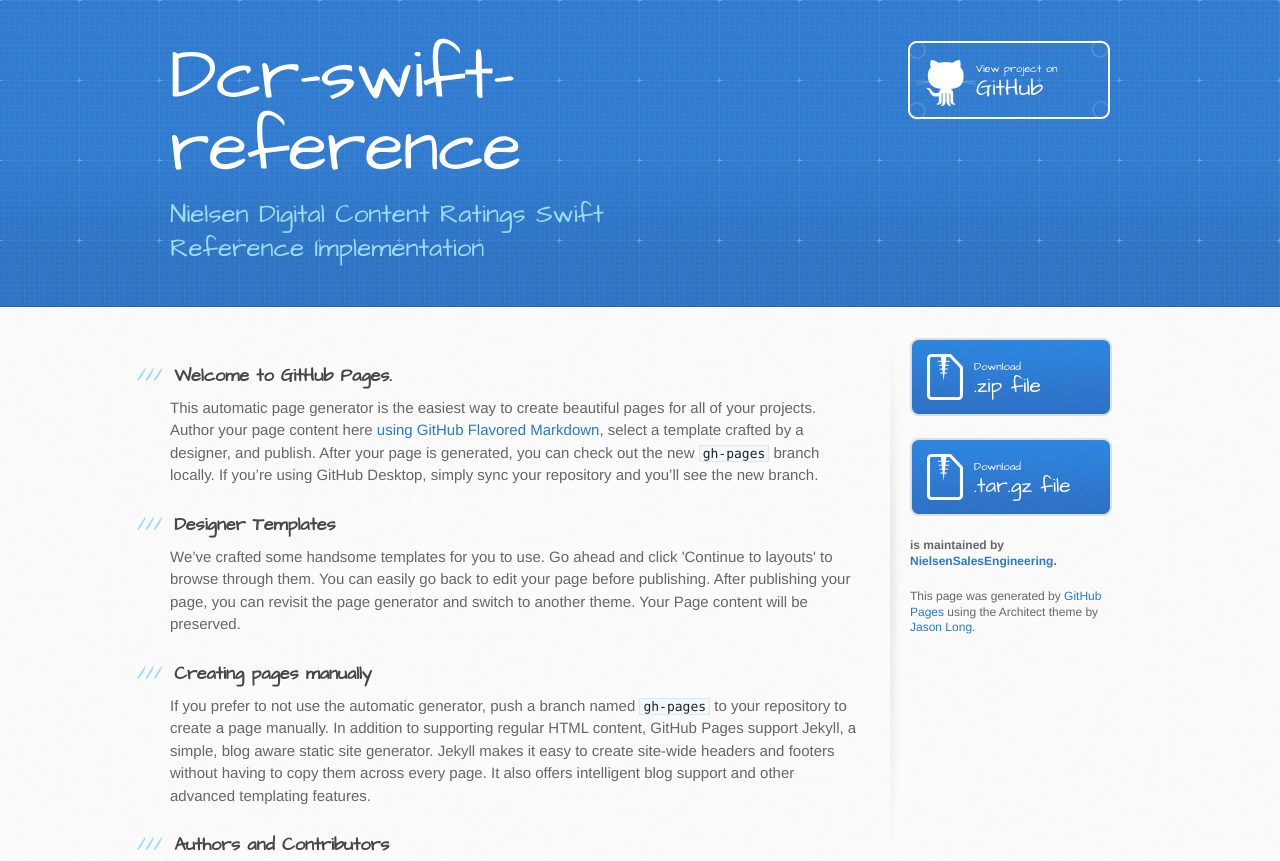
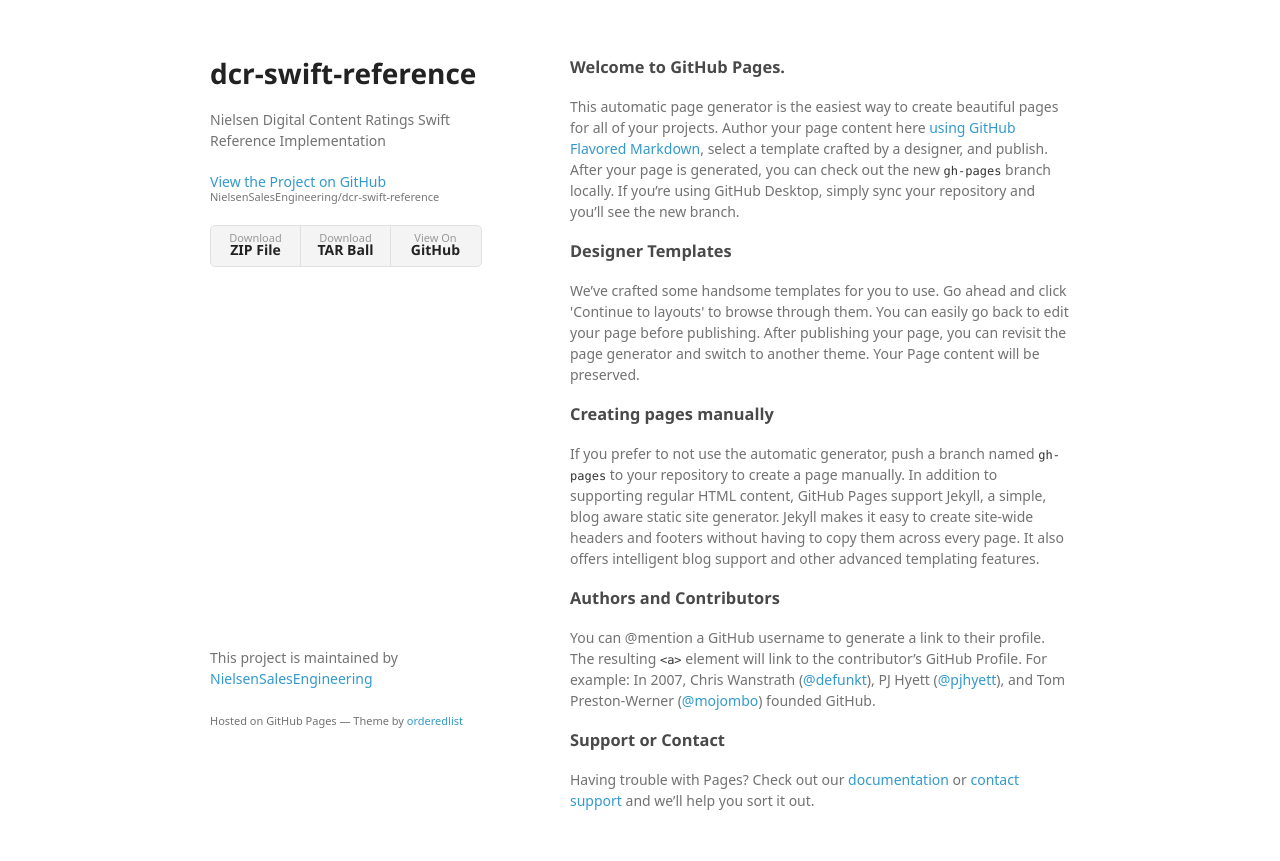
Before and after one commit to NielsenSalesEngineering/dcr-swift-reference, a plain HTML site: page index.html in a window 1280 px wide. Shown: the top 861 px of the page. Drawn offline with Linux system fonts and the light colour scheme; a web font is replaced by a local one.

Commit message:
Create gh-pages branch via GitHub

```diff
--- a/index.html
+++ b/index.html
@@ -1,34 +1,34 @@
-<!DOCTYPE html>
+<!doctype html>
 <html>
   <head>
-    <meta charset='utf-8'>
+    <meta charset="utf-8">
     <meta http-equiv="X-UA-Compatible" content="chrome=1">
-    <meta name="viewport" content="width=device-width, initial-scale=1, maximum-scale=1">
-    <link href='https://fonts.googleapis.com/css?family=Architects+Daughter' rel='stylesheet' type='text/css'>
-    <link rel="stylesheet" type="text/css" href="stylesheets/stylesheet.css" media="screen">
-    <link rel="stylesheet" type="text/css" href="stylesheets/github-light.css" media="screen">
-    <link rel="stylesheet" type="text/css" href="stylesheets/print.css" media="print">
+    <title>dcr-swift-reference by NielsenSalesEngineering</title>
 
+    <link rel="stylesheet" href="stylesheets/styles.css">
+    <link rel="stylesheet" href="stylesheets/github-light.css">
+    <meta name="viewport" content="width=device-width">
     <!--[if lt IE 9]>
     <script src="//html5shiv.googlecode.com/svn/trunk/html5.js"></script>
     <![endif]-->
+  </head>
+  <body>
+    <div class="wrapper">
+      <header>
+        <h1>dcr-swift-reference</h1>
+        <p>Nielsen Digital Content Ratings Swift Reference Implementation</p>
 
-    <title>Dcr-swift-reference by NielsenSalesEngineering</title>
-  </head>
+        <p class="view"><a href="https://github.com/NielsenSalesEngineering/dcr-swift-reference">View the Project on GitHub <small>NielsenSalesEngineering/dcr-swift-reference</small></a></p>
 
-  <body>
-    <header>
-      <div class="inner">
-        <h1>Dcr-swift-reference</h1>
-        <h2>Nielsen Digital Content Ratings Swift Reference Implementation</h2>
-        <a href="https://github.com/NielsenSalesEngineering/dcr-swift-reference" class="button"><small>View project on</small> GitHub</a>
-      </div>
-    </header>
 
-    <div id="content-wrapper">
-      <div class="inner clearfix">
-        <section id="main-content">
-          <h3>
+        <ul>
+          <li><a href="https://github.com/NielsenSalesEngineering/dcr-swift-reference/zipball/master">Download <strong>ZIP File</strong></a></li>
+          <li><a href="https://github.com/NielsenSalesEngineering/dcr-swift-reference/tarball/master">Download <strong>TAR Ball</strong></a></li>
+          <li><a href="https://github.com/NielsenSalesEngineering/dcr-swift-reference">View On <strong>GitHub</strong></a></li>
+        </ul>
+      </header>
+      <section>
+        <h3>
 <a id="welcome-to-github-pages" class="anchor" href="#welcome-to-github-pages" aria-hidden="true"><span aria-hidden="true" class="octicon octicon-link"></span></a>Welcome to GitHub Pages.</h3>
 
 <p>This automatic page generator is the easiest way to create beautiful pages for all of your projects. Author your page content here <a href="https://guides.github.com/features/mastering-markdown/">using GitHub Flavored Markdown</a>, select a template crafted by a designer, and publish. After your page is generated, you can check out the new <code>gh-pages</code> branch locally. If you’re using GitHub Desktop, simply sync your repository and you’ll see the new branch.</p>
@@ -52,25 +52,13 @@
 <a id="support-or-contact" class="anchor" href="#support-or-contact" aria-hidden="true"><span aria-hidden="true" class="octicon octicon-link"></span></a>Support or Contact</h3>
 
 <p>Having trouble with Pages? Check out our <a href="https://help.github.com/pages">documentation</a> or <a href="https://github.com/contact">contact support</a> and we’ll help you sort it out.</p>
-        </section>
-
-        <aside id="sidebar">
-          <a href="https://github.com/NielsenSalesEngineering/dcr-swift-reference/zipball/master" class="button">
-            <small>Download</small>
-            .zip file
-          </a>
-          <a href="https://github.com/NielsenSalesEngineering/dcr-swift-reference/tarball/master" class="button">
-            <small>Download</small>
-            .tar.gz file
-          </a>
-
-          <p class="repo-owner"><a href="https://github.com/NielsenSalesEngineering/dcr-swift-reference"></a> is maintained by <a href="https://github.com/NielsenSalesEngineering">NielsenSalesEngineering</a>.</p>
-
-          <p>This page was generated by <a href="https://pages.github.com">GitHub Pages</a> using the Architect theme by <a href="https://twitter.com/jasonlong">Jason Long</a>.</p>
-        </aside>
-      </div>
+      </section>
+      <footer>
+        <p>This project is maintained by <a href="https://github.com/NielsenSalesEngineering">NielsenSalesEngineering</a></p>
+        <p><small>Hosted on GitHub Pages &mdash; Theme by <a href="https://github.com/orderedlist">orderedlist</a></small></p>
+      </footer>
     </div>
-
+    <script src="javascripts/scale.fix.js"></script>
 
   </body>
 </html>
--- /dev/null
+++ b/javascripts/scale.fix.js
@@ -0,0 +1,17 @@
+var metas = document.getElementsByTagName('meta');
+var i;
+if (navigator.userAgent.match(/iPhone/i)) {
+  for (i=0; i<metas.length; i++) {
+    if (metas[i].name == "viewport") {
+      metas[i].content = "width=device-width, minimum-scale=1.0, maximum-scale=1.0";
+    }
+  }
+  document.addEventListener("gesturestart", gestureStart, false);
+}
+function gestureStart() {
+  for (i=0; i<metas.length; i++) {
+    if (metas[i].name == "viewport") {
+      metas[i].content = "width=device-width, minimum-scale=0.25, maximum-scale=1.6";
+    }
+  }
+}
--- /dev/null
+++ b/stylesheets/styles.css
@@ -0,0 +1,324 @@
+@font-face {
+  font-family: 'Noto Sans';
+  font-weight: 400;
+  font-style: normal;
+  src: url('../fonts/Noto-Sans-regular/Noto-Sans-regular.eot');
+  src: url('../fonts/Noto-Sans-regular/Noto-Sans-regular.eot?#iefix') format('embedded-opentype'),
+       local('Noto Sans'),
+       local('Noto-Sans-regular'),
+       url('../fonts/Noto-Sans-regular/Noto-Sans-regular.woff2') format('woff2'),
+       url('../fonts/Noto-Sans-regular/Noto-Sans-regular.woff') format('woff'),
+       url('../fonts/Noto-Sans-regular/Noto-Sans-regular.ttf') format('truetype'),
+       url('../fonts/Noto-Sans-regular/Noto-Sans-regular.svg#NotoSans') format('svg');
+}
+
+@font-face {
+  font-family: 'Noto Sans';
+  font-weight: 700;
+  font-style: normal;
+  src: url('../fonts/Noto-Sans-700/Noto-Sans-700.eot');
+  src: url('../fonts/Noto-Sans-700/Noto-Sans-700.eot?#iefix') format('embedded-opentype'),
+       local('Noto Sans Bold'),
+       local('Noto-Sans-700'),
+       url('../fonts/Noto-Sans-700/Noto-Sans-700.woff2') format('woff2'),
+       url('../fonts/Noto-Sans-700/Noto-Sans-700.woff') format('woff'),
+       url('../fonts/Noto-Sans-700/Noto-Sans-700.ttf') format('truetype'),
+       url('../fonts/Noto-Sans-700/Noto-Sans-700.svg#NotoSans') format('svg');
+}
+
+@font-face {
+  font-family: 'Noto Sans';
+  font-weight: 400;
+  font-style: italic;
+  src: url('../fonts/Noto-Sans-italic/Noto-Sans-italic.eot');
+  src: url('../fonts/Noto-Sans-italic/Noto-Sans-italic.eot?#iefix') format('embedded-opentype'),
+       local('Noto Sans Italic'),
+       local('Noto-Sans-italic'),
+       url('../fonts/Noto-Sans-italic/Noto-Sans-italic.woff2') format('woff2'),
+       url('../fonts/Noto-Sans-italic/Noto-Sans-italic.woff') format('woff'),
+       url('../fonts/Noto-Sans-italic/Noto-Sans-italic.ttf') format('truetype'),
+       url('../fonts/Noto-Sans-italic/Noto-Sans-italic.svg#NotoSans') format('svg');
+}
+
+@font-face {
+  font-family: 'Noto Sans';
+  font-weight: 700;
+  font-style: italic;
+  src: url('../fonts/Noto-Sans-700italic/Noto-Sans-700italic.eot');
+  src: url('../fonts/Noto-Sans-700italic/Noto-Sans-700italic.eot?#iefix') format('embedded-opentype'),
+       local('Noto Sans Bold Italic'),
+       local('Noto-Sans-700italic'),
+       url('../fonts/Noto-Sans-700italic/Noto-Sans-700italic.woff2') format('woff2'),
+       url('../fonts/Noto-Sans-700italic/Noto-Sans-700italic.woff') format('woff'),
+       url('../fonts/Noto-Sans-700italic/Noto-Sans-700italic.ttf') format('truetype'),
+       url('../fonts/Noto-Sans-700italic/Noto-Sans-700italic.svg#NotoSans') format('svg');
+}
+
+body {
+  background-color: #fff;
+  padding:50px;
+  font: 14px/1.5 "Noto Sans", "Helvetica Neue", Helvetica, Arial, sans-serif;
+  color:#727272;
+  font-weight:400;
+}
+
+h1, h2, h3, h4, h5, h6 {
+  color:#222;
+  margin:0 0 20px;
+}
+
+p, ul, ol, table, pre, dl {
+  margin:0 0 20px;
+}
+
+h1, h2, h3 {
+  line-height:1.1;
+}
+
+h1 {
+  font-size:28px;
+}
+
+h2 {
+  color:#393939;
+}
+
+h3, h4, h5, h6 {
+  color:#494949;
+}
+
+a {
+  color:#39c;
+  text-decoration:none;
+}
+
+a:hover {
+  color:#069;
+}
+
+a small {
+  font-size:11px;
+  color:#777;
+  margin-top:-0.3em;
+  display:block;
+}
+
+a:hover small {
+  color:#777;
+}
+
+.wrapper {
+  width:860px;
+  margin:0 auto;
+}
+
+blockquote {
+  border-left:1px solid #e5e5e5;
+  margin:0;
+  padding:0 0 0 20px;
+  font-style:italic;
+}
+
+code, pre {
+  font-family:Monaco, Bitstream Vera Sans Mono, Lucida Console, Terminal, Consolas, Liberation Mono, DejaVu Sans Mono, Courier New, monospace;
+  color:#333;
+  font-size:12px;
+}
+
+pre {
+  padding:8px 15px;
+  background: #f8f8f8;
+  border-radius:5px;
+  border:1px solid #e5e5e5;
+  overflow-x: auto;
+}
+
+table {
+  width:100%;
+  border-collapse:collapse;
+}
+
+th, td {
+  text-align:left;
+  padding:5px 10px;
+  border-bottom:1px solid #e5e5e5;
+}
+
+dt {
+  color:#444;
+  font-weight:700;
+}
+
+th {
+  color:#444;
+}
+
+img {
+  max-width:100%;
+}
+
+header {
+  width:270px;
+  float:left;
+  position:fixed;
+  -webkit-font-smoothing:subpixel-antialiased;
+}
+
+header ul {
+  list-style:none;
+  height:40px;
+  padding:0;
+  background: #f4f4f4;
+  border-radius:5px;
+  border:1px solid #e0e0e0;
+  width:270px;
+}
+
+header li {
+  width:89px;
+  float:left;
+  border-right:1px solid #e0e0e0;
+  height:40px;
+}
+
+header li:first-child a {
+  border-radius:5px 0 0 5px;
+}
+
+header li:last-child a {
+  border-radius:0 5px 5px 0;
+}
+
+header ul a {
+  line-height:1;
+  font-size:11px;
+  color:#999;
+  display:block;
+  text-align:center;
+  padding-top:6px;
+  height:34px;
+}
+
+header ul a:hover {
+  color:#999;
+}
+
+header ul a:active {
+  background-color:#f0f0f0;
+}
+
+strong {
+  color:#222;
+  font-weight:700;
+}
+
+header ul li + li + li {
+  border-right:none;
+  width:89px;
+}
+
+header ul a strong {
+  font-size:14px;
+  display:block;
+  color:#222;
+}
+
+section {
+  width:500px;
+  float:right;
+  padding-bottom:50px;
+}
+
+small {
+  font-size:11px;
+}
+
+hr {
+  border:0;
+  background:#e5e5e5;
+  height:1px;
+  margin:0 0 20px;
+}
+
+footer {
+  width:270px;
+  float:left;
+  position:fixed;
+  bottom:50px;
+  -webkit-font-smoothing:subpixel-antialiased;
+}
+
+@media print, screen and (max-width: 960px) {
+
+  div.wrapper {
+    width:auto;
+    margin:0;
+  }
+
+  header, section, footer {
+    float:none;
+    position:static;
+    width:auto;
+  }
+
+  header {
+    padding-right:320px;
+  }
+
+  section {
+    border:1px solid #e5e5e5;
+    border-width:1px 0;
+    padding:20px 0;
+    margin:0 0 20px;
+  }
+
+  header a small {
+    display:inline;
+  }
+
+  header ul {
+    position:absolute;
+    right:50px;
+    top:52px;
+  }
+}
+
+@media print, screen and (max-width: 720px) {
+  body {
+    word-wrap:break-word;
+  }
+
+  header {
+    padding:0;
+  }
+
+  header ul, header p.view {
+    position:static;
+  }
+
+  pre, code {
+    word-wrap:normal;
+  }
+}
+
+@media print, screen and (max-width: 480px) {
+  body {
+    padding:15px;
+  }
+
+  header ul {
+    width:99%;
+  }
+
+  header li, header ul li + li + li {
+    width:33%;
+  }
+}
+
+@media print {
+  body {
+    padding:0.4in;
+    font-size:12pt;
+    color:#444;
+  }
+}
```
Also changed, not shown: params.json (+1 -1 lines).
